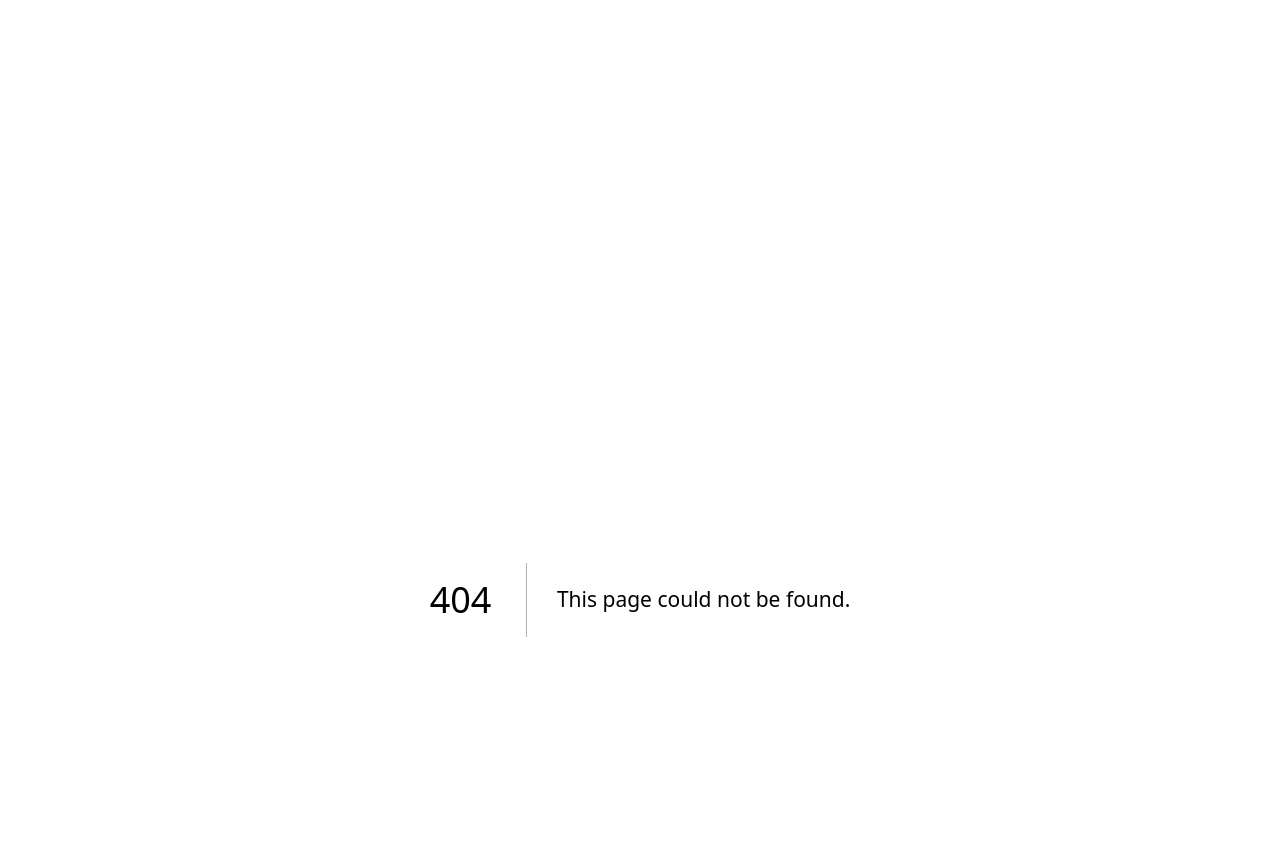
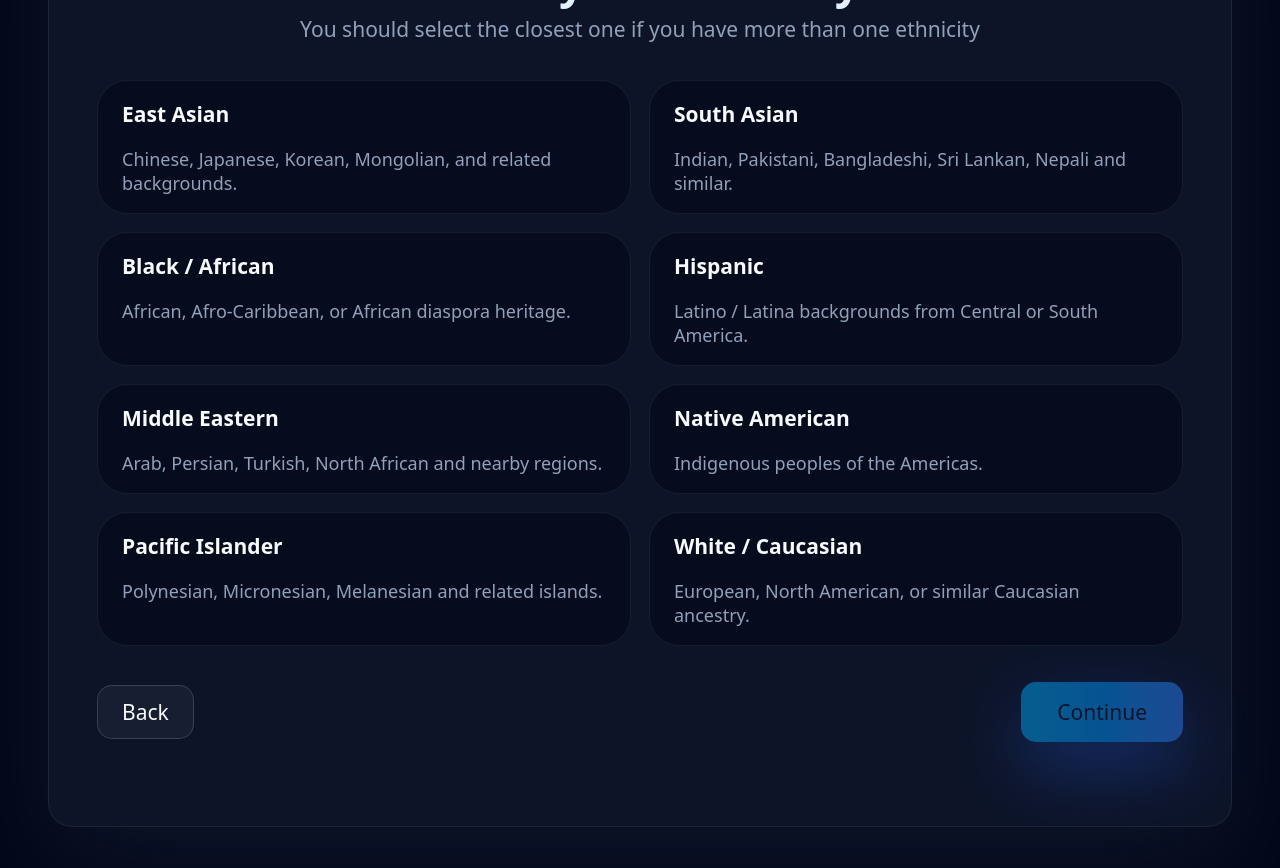
Before and after one commit to Cycliczzz/Facial-Scoring-System, a Next.js app in the folder faceiq/: page /onboarding/ethnicity in a window 1280 px wide. Before the commit this address had no page. Shown: the top 868 px of the page. Built offline with nearby package versions, Linux system fonts and the light colour scheme; no server answers; sample sign-in values are in the browser's storage.

Commit message:
23/2/2026
Ethnicity selection

```diff
--- a/faceiq/app/globals.css
+++ b/faceiq/app/globals.css
@@ -199,6 +199,10 @@
       opacity 260ms ease-out,
       transform 260ms ease-out;
     pointer-events: none;
+  }
+
+  .gender-card-pink::after {
+    background: radial-gradient(circle at top, rgba(236,72,153,0.16), transparent 60%);
   }
 
   .gender-card:hover::after {
--- /dev/null
+++ b/faceiq/app/onboarding/EthnicitySelector.tsx
@@ -0,0 +1,156 @@
+"use client"
+
+import { useState } from "react"
+import { useRouter, useSearchParams } from "next/navigation"
+import { Check } from "lucide-react"
+
+import { Button } from "@/components/ui/button"
+
+export type Ethnicity =
+  | "east_asian"
+  | "south_asian"
+  | "black_african"
+  | "hispanic"
+  | "middle_eastern"
+  | "native_american"
+  | "pacific_islander"
+  | "white_caucasian"
+
+const ethnicityOptions: { id: Ethnicity; label: string; description: string }[] = [
+  {
+    id: "east_asian",
+    label: "East Asian",
+    description: "Chinese, Japanese, Korean, Mongolian, and related backgrounds.",
+  },
+  {
+    id: "south_asian",
+    label: "South Asian",
+    description: "Indian, Pakistani, Bangladeshi, Sri Lankan, Nepali and similar.",
+  },
+  {
+    id: "black_african",
+    label: "Black / African",
+    description: "African, Afro‑Caribbean, or African diaspora heritage.",
+  },
+  {
+    id: "hispanic",
+    label: "Hispanic",
+    description: "Latino / Latina backgrounds from Central or South America.",
+  },
+  {
+    id: "middle_eastern",
+    label: "Middle Eastern",
+    description: "Arab, Persian, Turkish, North African and nearby regions.",
+  },
+  {
+    id: "native_american",
+    label: "Native American",
+    description: "Indigenous peoples of the Americas.",
+  },
+  {
+    id: "pacific_islander",
+    label: "Pacific Islander",
+    description: "Polynesian, Micronesian, Melanesian and related islands.",
+  },
+  {
+    id: "white_caucasian",
+    label: "White / Caucasian",
+    description: "European, North American, or similar Caucasian ancestry.",
+  },
+]
+
+export function EthnicitySelector() {
+  const [selected, setSelected] = useState<Ethnicity | null>(null)
+  const router = useRouter()
+  const searchParams = useSearchParams()
+
+  const initialGender = searchParams.get("gender") === "female" ? "female" : "male"
+  const isFemaleAccent = initialGender === "female"
+
+  const isSelected = (id: Ethnicity) => selected === id
+
+  const handleContinue = () => {
+    if (!selected) return
+    // TODO: Persist ethnicity selection then navigate to next onboarding step
+    console.log("Selected ethnicity:", selected)
+  }
+
+  const handleBack = () => {
+    router.push("/onboarding")
+  }
+
+  return (
+    <div className="space-y-6">
+      <div className="space-y-1 text-center">
+        <h2 className="text-2xl font-semibold tracking-tight text-sky-100 sm:text-3xl">
+          Select your ethnicity
+        </h2>
+        <p className="text-xs text-muted-foreground sm:text-sm">
+          You should select the closest one if you have more than one ethnicity
+        </p>
+      </div>
+
+      <div className="grid gap-3 sm:grid-cols-2">
+        {ethnicityOptions.map((opt) => (
+          <button
+            key={opt.id}
+            type="button"
+            onClick={() => setSelected(opt.id)}
+            className={`gender-card group flex h-auto flex-col items-stretch gap-2 rounded-2xl border border-border/70 bg-background/60 px-4 py-3 text-left text-xs sm:text-sm transition-all ${
+              isSelected(opt.id)
+                ? isFemaleAccent
+                  ? "gender-card-selected gender-card-pink border-pink-500/80 bg-pink-500/10 shadow-[0_18px_45px_rgba(236,72,153,0.6)]"
+                  : "gender-card-selected border-sky-500/80 bg-sky-500/10 shadow-[0_18px_45px_rgba(56,189,248,0.6)]"
+                : isFemaleAccent
+                  ? "gender-card-pink hover:border-pink-500/70 hover:bg-pink-500/10"
+                  : "hover:border-sky-500/70 hover:bg-sky-500/10"
+            }`}
+          >
+            <div className="flex items-center justify-between gap-2">
+              <span className="font-semibold text-foreground">{opt.label}</span>
+              {isSelected(opt.id) && (
+                <span
+                  className={
+                    "inline-flex size-5 items-center justify-center rounded-full " +
+                    (isFemaleAccent ? "bg-pink-500/20 text-pink-100" : "bg-sky-500/20 text-sky-300")
+                  }
+                >
+                  <Check className="size-3" />
+                </span>
+              )}
+            </div>
+            <span className="mt-1 text-[11px] text-muted-foreground sm:text-xs">
+              {opt.description}
+            </span>
+          </button>
+        ))}
+      </div>
+
+      <div className="mt-4 flex flex-col gap-3 sm:flex-row sm:items-center sm:justify-between">
+        <Button
+          type="button"
+          variant="outline"
+          onClick={handleBack}
+          className="w-full justify-center sm:w-auto"
+        >
+          Back
+        </Button>
+
+        <Button
+          type="button"
+          size="lg"
+          disabled={!selected}
+          onClick={handleContinue}
+          className={
+            "w-full justify-center gap-2 transform-gpu bg-gradient-to-r from-sky-500 to-blue-500 text-primary-foreground shadow-[0_18px_45px_rgba(37,99,235,0.65)] transition-all duration-300 sm:w-auto " +
+            (selected
+              ? "hover:-translate-y-0.5 hover:shadow-[0_24px_60px_rgba(37,99,235,0.85)]"
+              : "opacity-60 cursor-not-allowed hover:translate-y-0 hover:shadow-none")
+          }
+        >
+          Continue
+        </Button>
+      </div>
+    </div>
+  )
+}
--- a/faceiq/app/onboarding/GenderSelector.tsx
+++ b/faceiq/app/onboarding/GenderSelector.tsx
@@ -1,6 +1,7 @@
 "use client"
 
 import { useState } from "react"
+import { useRouter } from "next/navigation"
 import { Check } from "lucide-react"
 
 import { Button } from "@/components/ui/button"
@@ -9,13 +10,15 @@ export type Gender = "male" | "female"
 
 export function GenderSelector() {
   const [selected, setSelected] = useState<Gender | null>(null)
+  const router = useRouter()
 
   const isSelected = (value: Gender) => selected === value
 
   const handleContinue = () => {
     if (!selected) return
-    // TODO: Implement redirect or API call to persist gender selection
+    // TODO: Persist gender selection if needed, then go to ethnicity step
     console.log("Selected gender:", selected)
+    router.push(`/onboarding/ethnicity?gender=${selected}`)
   }
 
   return (
--- /dev/null
+++ b/faceiq/app/onboarding/ethnicity/page.tsx
@@ -0,0 +1,31 @@
+import { redirect } from "next/navigation"
+import { getServerSession } from "next-auth/next"
+
+import { authOptions } from "@/app/api/auth/[...nextauth]/route"
+import { Card, CardContent } from "@/components/ui/card"
+import { EthnicitySelector } from "../EthnicitySelector"
+
+export default async function EthnicityPage() {
+  const session = await getServerSession(authOptions)
+
+  if (!session) {
+    redirect("/login")
+  }
+
+  return (
+    <div className="relative min-h-screen overflow-hidden bg-background text-foreground">
+      <div className="pointer-events-none absolute inset-0 -z-10">
+        <div className="hero-orbit" />
+        <div className="grid-overlay" />
+      </div>
+
+      <main className="mx-auto flex min-h-screen max-w-4xl items-center justify-center px-4 sm:px-6 lg:px-8 -mt-42">
+        <Card className="onboarding-shell w-full border-border/70 bg-card/90 shadow-[0_24px_70px_rgba(15,23,42,0.9)] backdrop-blur-xl">
+          <CardContent className="px-4 py-6 sm:px-8 sm:py-8">
+            <EthnicitySelector />
+          </CardContent>
+        </Card>
+      </main>
+    </div>
+  )
+}
```
